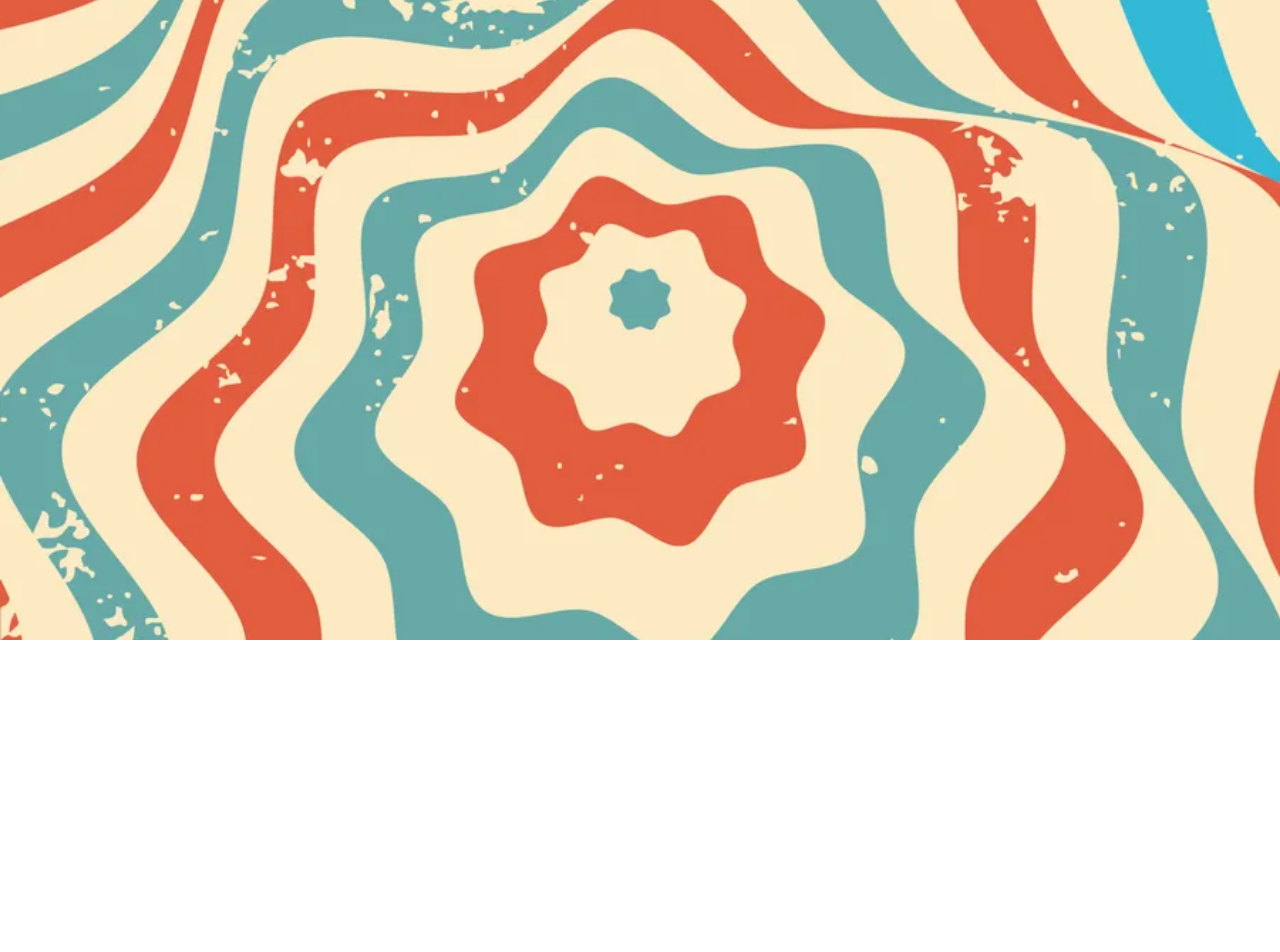
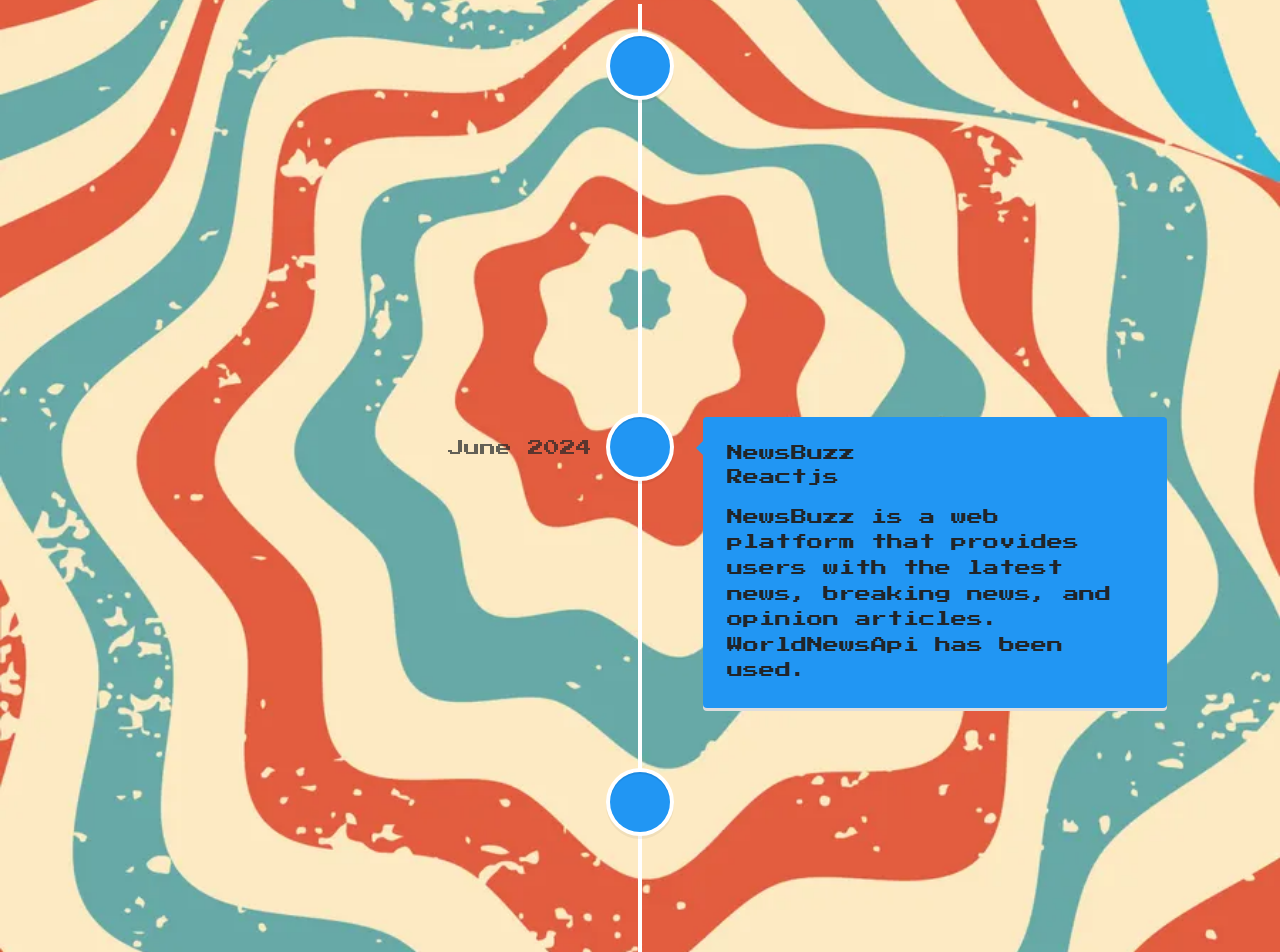
Before and after one commit to inthrakumar/portfolio-retro-styled, a Next.js app: page /projects in a window 1280 px wide. Shown: the part 160-1112 px from the top of the page. Before the commit the page ends 800 px from the top, so only its background shows below. Built offline with nearby package versions, Linux system fonts and the light colour scheme.

Commit message:
Add timeline for the projects

```diff
--- a/package.json
+++ b/package.json
@@ -20,12 +20,15 @@
     "react-dom": "^18",
     "react-icons": "^5.2.1",
     "react-query": "^3.39.3",
+    "react-vertical-timeline-component": "^3.6.0",
+    "rsuite": "^5.68.1",
     "typed.js": "^2.1.0"
   },
   "devDependencies": {
     "@types/node": "^20",
     "@types/react": "^18",
     "@types/react-dom": "^18",
+    "@types/react-vertical-timeline-component": "^3.3.6",
     "eslint": "^8",
     "eslint-config-next": "14.2.4",
     "eslint-config-node": "^4.1.0",
--- a/src/app/page.tsx
+++ b/src/app/page.tsx
@@ -6,7 +6,6 @@ import Link from 'next/link';
 import { Atomic_Age } from 'next/font/google';
 import localFont from 'next/font/local';
 import Typed from 'typed.js';
-import { useGSAP } from '@gsap/react';
 const font = Atomic_Age({ weight: '400', subsets: ["latin"] });
 const Nametext = localFont({ src: '../font/fifties_movies/Fifties Movies.woff2' });
 import gsap from 'gsap';
--- a/src/app/projects/page.tsx
+++ b/src/app/projects/page.tsx
@@ -1,11 +1,13 @@
+"use client"
 import React from 'react'
-
-function LeetCode() {
+import Timeline from '@/components/Timeline'
+function Projects() {
     return (
-        <div>
+        <div className='m-10 mt-20 flex w-100vw items-center justify-center'>
+            <Timeline />
 
         </div>
     )
 }
 
-export default LeetCode
+export default Projects
--- /dev/null
+++ b/src/components/Timeline.tsx
@@ -0,0 +1,62 @@
+import React from 'react'
+import { VerticalTimeline, VerticalTimelineElement } from 'react-vertical-timeline-component';
+import 'react-vertical-timeline-component/style.min.css';
+function Timeline() {
+    return (
+        <div className='flex flex-col gap-2'>
+            <VerticalTimeline className='visible'>
+                <VerticalTimelineElement
+                    className="vertical-timeline-element--education "
+                    contentStyle={{ background: 'rgb(33, 150, 243)' }}
+                    contentArrowStyle={{ borderRight: '7px solid  rgb(33, 150, 243)' }}
+                    date="March-April 2024"
+                    dateClassName='!text-#000'
+                    iconStyle={{ background: 'rgb(33, 150, 243)', color: '#fff' }}
+                    visible={true}
+                >
+                    <h3 className="vertical-timeline-element-title">Celestial Trust</h3>
+                    <h4 className="vertical-timeline-element-subtitle">FullStackApp</h4>
+                    <p>
+                        Celestial Trust is a web platform that provides a seamless experience for people to connect with trust and donate.
+                        Trusts also promote their work and receive donations from all over the web.
+                    </p>
+                </VerticalTimelineElement>
+                <VerticalTimelineElement
+                    className="vertical-timeline-element--work"
+                    date="June 2024"
+                    iconStyle={{ background: 'rgb(33, 150, 243)', color: '#fff' }}
+                    visible={true}
+
+                    contentStyle={{ background: 'rgb(33, 150, 243)' }}
+                    contentArrowStyle={{ borderRight: '7px solid  rgb(33, 150, 243)' }}
+                >
+                    <h3 className="vertical-timeline-element-title">NewsBuzz</h3>
+                    <h4 className="vertical-timeline-element-subtitle">Reactjs</h4>
+                    <p>
+                        NewsBuzz is a web platform that provides users with the latest news, breaking news, and opinion articles.
+                        WorldNewsApi has been used.
+                    </p>
+                </VerticalTimelineElement><VerticalTimelineElement
+                    className="vertical-timeline-element--work"
+                    date="June 2024"
+                    iconStyle={{ background: 'rgb(33, 150, 243)', color: '#fff' }}
+                    visible={true}
+
+                    contentStyle={{ background: 'rgb(33, 150, 243)' }}
+                    contentArrowStyle={{ borderRight: '7px solid  rgb(33, 150, 243)' }}
+                >
+                    <h3 className="vertical-timeline-element-title">RetroStylePortfolio</h3>
+                    <h4 className="vertical-timeline-element-subtitle">Nextjs</h4>
+                    <p>
+                        Portfolio website which was created followinf the retro style provided by nescss . Nextjs and Tailwind has been used.
+                    </p>
+                </VerticalTimelineElement>
+
+            </VerticalTimeline>
+
+
+        </div>
+    )
+}
+
+export default Timeline
```
Also changed, not shown: 1 other file (tests, documents, lock files or other folders).
